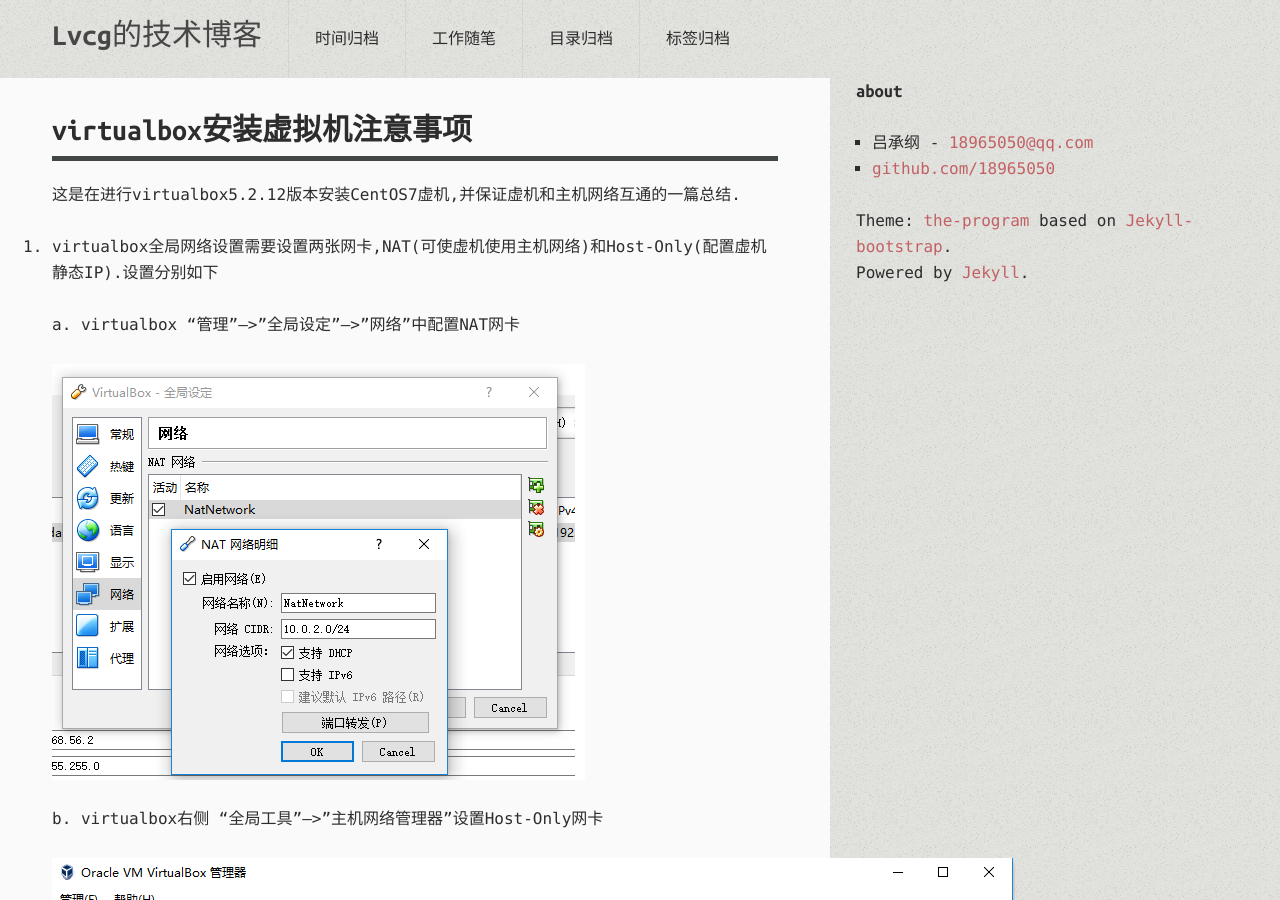
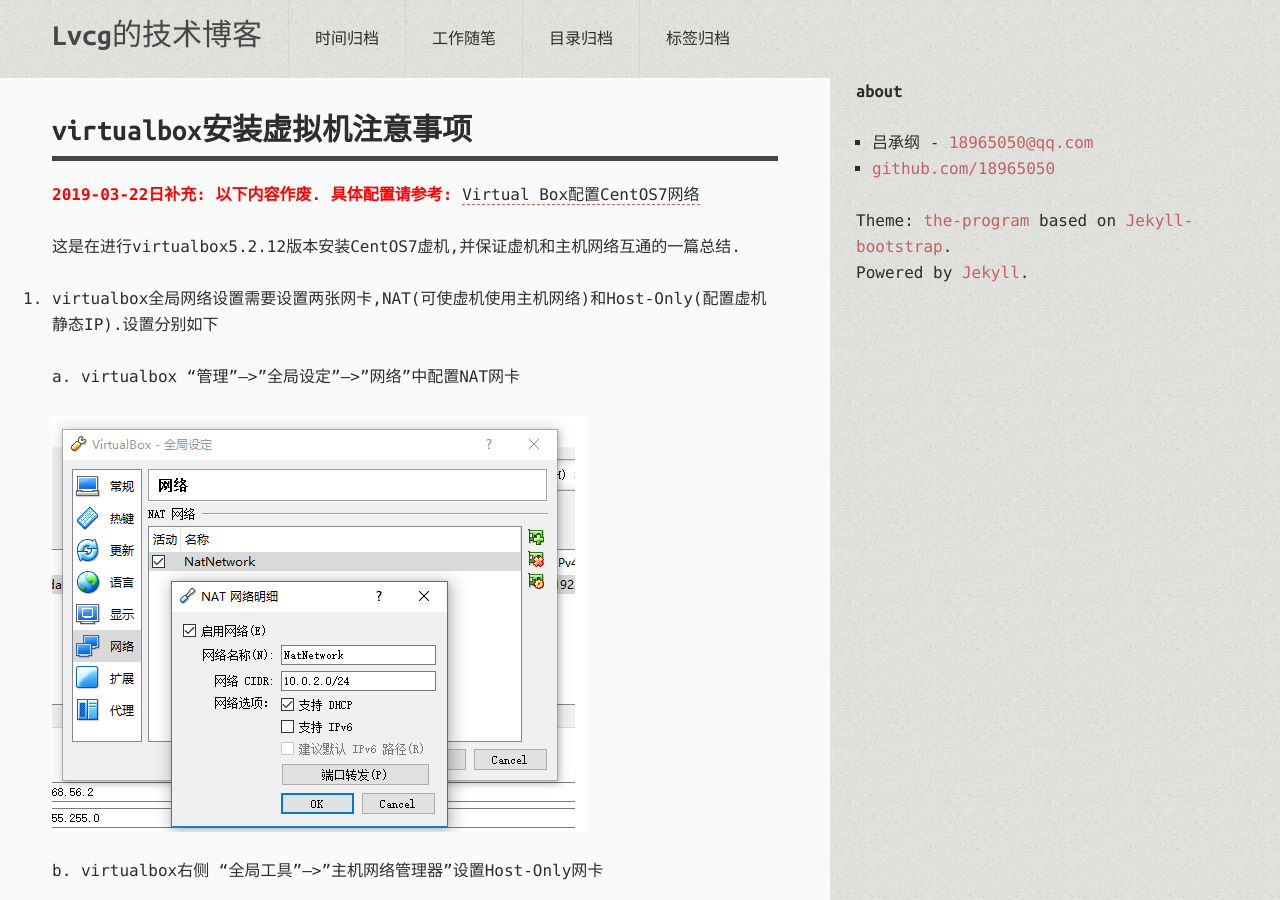
Before and after one commit to 18965050/18965050.github.io, a Jekyll site: the page built from work/virtualbox.md, in a window 1280 px wide and 900 px high. Built offline with Jekyll 4.4.1, drawn with Linux system fonts in a browser that asks for light colours; comment, search, counter and statistics services are not loaded.

Commit message:
文档修改

```diff
--- a/work/virtualbox.md
+++ b/work/virtualbox.md
@@ -5,6 +5,9 @@
 
 ---
 {% include JB/setup %}
+
+**<font color="red">2019-03-22日补充: 以下内容作废. 具体配置请参考:</font>**
+[Virtual Box配置CentOS7网络](https://www.cnblogs.com/wxw16/p/6256796.html "Virtual Box配置CentOS7网络")
 
 这是在进行virtualbox5.2.12版本安装CentOS7虚机,并保证虚机和主机网络互通的一篇总结.
 
```
